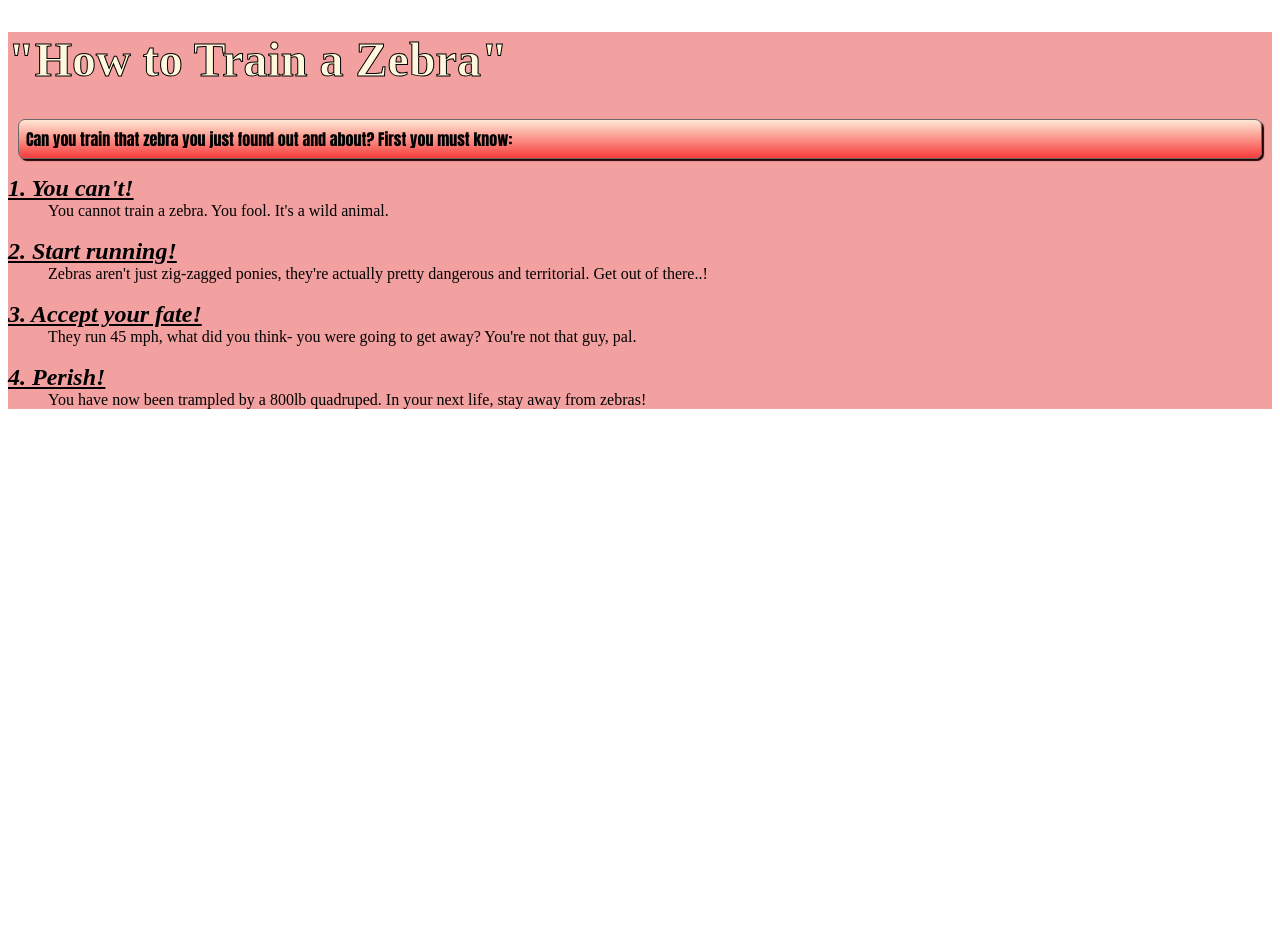
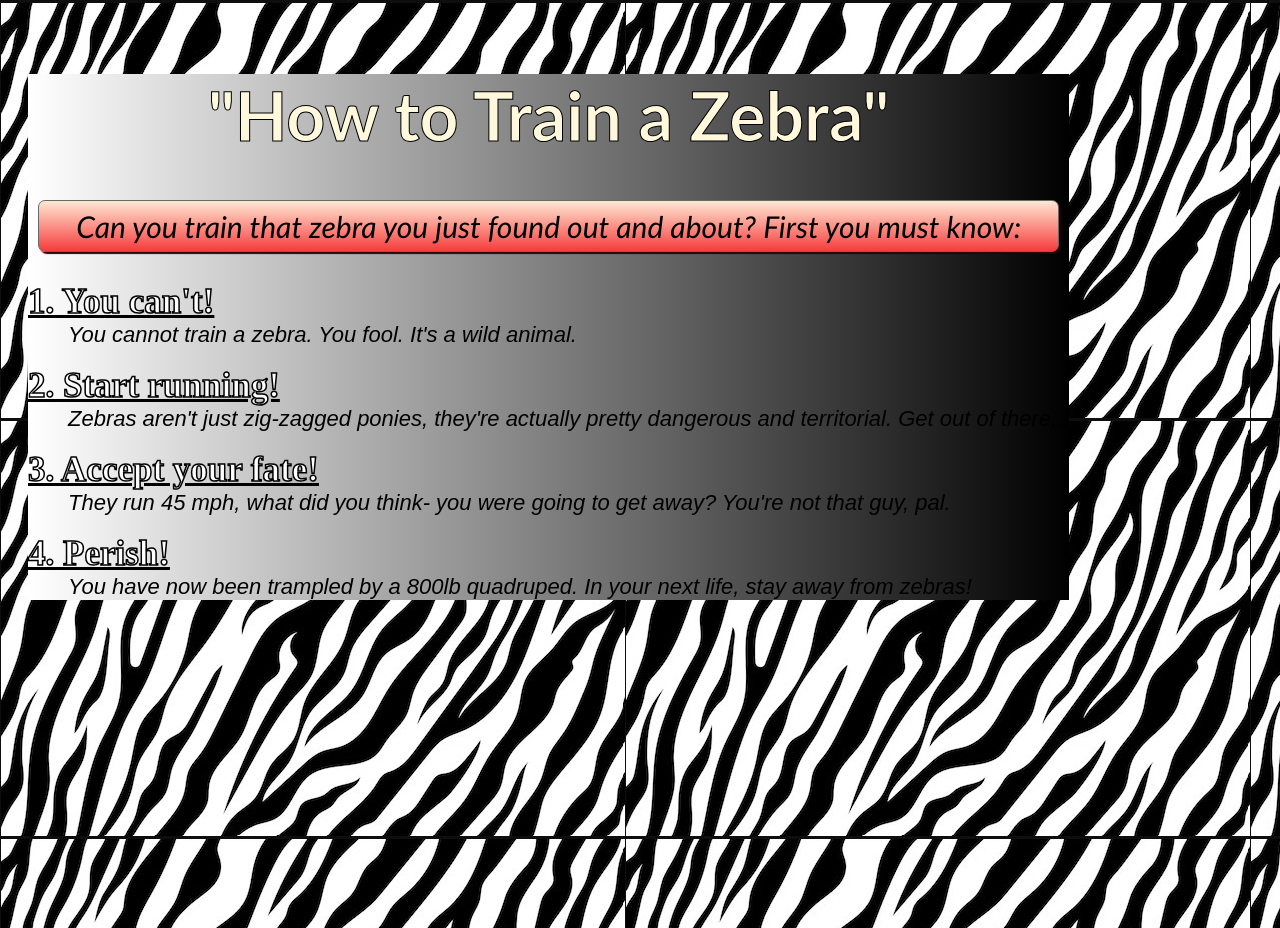
Before and after one commit to thebel117/CSS-Checkup, a plain HTML site: page index.html in a window 1280 px wide. Before the commit the page ends 800 px from the top, so only its background shows below. Drawn offline with Linux system fonts and the light colour scheme.

Commit message:
added assets, finished css, shortened classes, removed extra ids

```diff
--- a/index.html
+++ b/index.html
@@ -13,20 +13,19 @@
 
         <p id="Can">Can you train that zebra you just found out and about? First you must know:</p>
         <dl>
-            <dt id="A01"><strong>1. You can't!</strong></dt>
-            <dd id="B01"> You cannot train a zebra. You fool. It's a wild animal.</dd>
-            <br>
-            <dt id="A02"><strong>2. Start running!</strong></dt>
-            <dd id="B02">Zebras aren't just zig-zagged ponies, they're actually pretty dangerous and territorial.
+            <dt class="A01"><strong>1. You can't!</strong></dt>
+                <dd class="B01"> You cannot train a zebra. You fool. It's a wild animal.</dd>
+        <br>
+            <dt class="A01"><strong>2. Start running!</strong></dt>
+                <dd class="B01">Zebras aren't just zig-zagged ponies, they're actually pretty dangerous and territorial.
                 Get out of there..!</dd>
-            <br>
-            <dt id="A03"><strong>3. Accept your fate!</strong> </dt>
-            <dd id="B03">They run 45 mph, what did you think- you were going to get away? You're not that guy, pal.</dd>
-            <br>
-            <dt id="A04"><strong>4. Perish!</strong></dt>
-            <dd id="B04">You have now been trampled by a 800lb quadruped. In your next life, stay away from zebras!</dd>
+        <br>
+            <dt class="A01"><strong>3. Accept your fate!</strong> </dt>
+                <dd class="B01">They run 45 mph, what did you think- you were going to get away? You're not that guy, pal.</dd>
+        <br>
+            <dt class="A01"><strong>4. Perish!</strong></dt>
+                <dd class="B01">You have now been trampled by a 800lb quadruped. In your next life, stay away from zebras!</dd>
         </dl>
     </div>
 </body>
-
 </html>
--- a/main.css
+++ b/main.css
@@ -1,13 +1,24 @@
 .wrapper {
+    align-items: center;
+    width:fit-content;
+    height:fit-content;
     border-width: 16px;
     border-color: black;
     margin-top: relative;
-    margin-bottom: relative;
-    background-color: rgb(242, 160, 160)
+    margin-bottom: 300px;
+    background: linear-gradient(to left, black, white)
+}
+
+body{
+    align-items: center;
+    padding: 20px;
+    background-image: url(assets/zebra-print.jpg);
 }
 
 .How {
-    font-size: 48px;
+    font-family: 'Trebuchet MS', 'Lucida Sans Unicode', 'Lucida Grande', 'Lucida Sans', Arial, sans-serif;
+    text-align: center;
+    font-size: 68px;
     -webkit-text-stroke-width: 1px;
     -webkit-text-stroke-color: black;
     font-weight: bold;
@@ -15,40 +26,33 @@
 }
 
 #Can {
+    font-size: 30px;
+    font-style: italic;
+    text-align: center;
     background: linear-gradient(to bottom, #ffe8d4, #f63c3c);
     border: 1px solid #696969;
     padding: 7px;
     border-radius: 7px;
     box-shadow: 2px 2px 1px rgb(40, 0, 0);
-}
-
-#Can {
     font-weight: light;
-    font-family: Impact, Haettenschweiler, 'Arial Narrow Bold', sans-serif;
+    font-family: 'Trebuchet MS', 'Lucida Sans Unicode', 'Lucida Grande', 'Lucida Sans', Arial, sans-serif;
     margin-right: 10px;
     margin-left: 10px;
 }
 
-#A01{
-    font-size: x-large;
-    font-style: italic;
+.A01{
+    color: white;
+    -webkit-text-stroke-color: black;
+    -webkit-text-stroke-width: 1.5px;
+    font-size: 35px;
+    font-style:bold;
     text-decoration: underline;
 }
 
-#A02{
-    font-size: x-large;
+.B01{
+    font-size: 22px;
+    font-family: Arial, Helvetica, sans-serif;
+    font-weight: lighter;
     font-style: italic;
-    text-decoration: underline;
+
 }
-
-#A03{
-    font-size: x-large;
-    font-style: italic;
-    text-decoration: underline;
-}
-
-#A04{
-    font-size: x-large;
-    font-style: italic;
-    text-decoration: underline;
-}
```
Also changed, not shown: assets/zebra-print.jpg (added).
